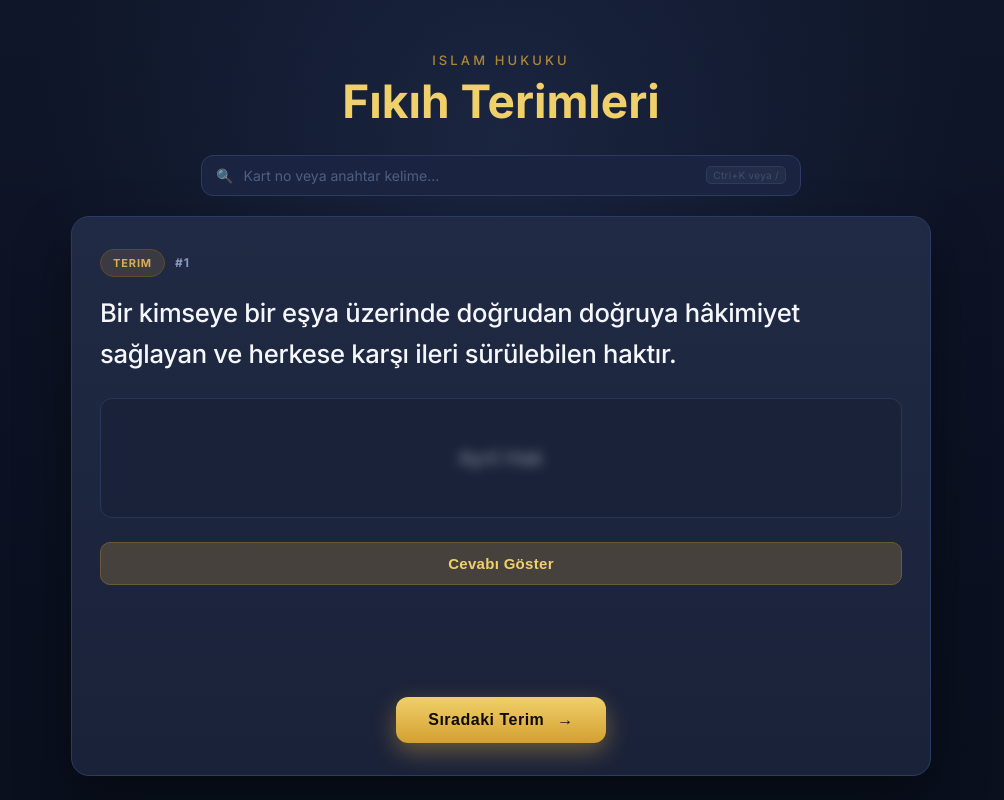
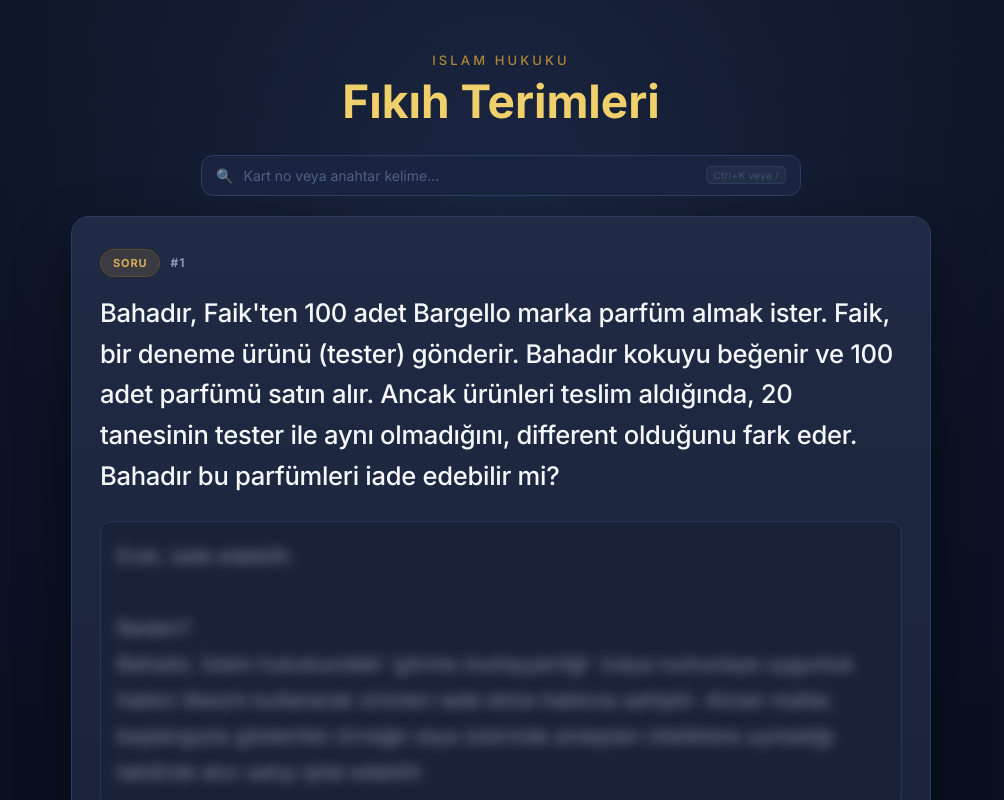
Before and after one commit to ozkanbahadir00-dev/Talib_ul_melekei_f-k-h, a React (Vite) app: page / in a window 1280 px wide. Shown: the top 800 px of the page, without its empty margins (139-1143 px from the left). Built offline with nearby package versions, Linux system fonts and the light colour scheme.

Commit message:
sort cards in descending order by ID
Agent-Logs-Url: https://github.com/ozkanbahadir00-dev/Talib_ul_melekei_f-k-h/sessions/35ea06f1-8612-44d9-830f-9927b8535ebb

Co-authored-by: ozkanbahadir00-dev <270357242+ozkanbahadir00-dev@users.noreply.github.com>

```diff
--- a/src/App.tsx
+++ b/src/App.tsx
@@ -25,7 +25,7 @@ function highlight(text: string, query: string): string {
 const sortedCards = [...studyCards].sort((a, b) => {
   const numA = parseInt(a.id.replace(/\D/g, ''), 10);
   const numB = parseInt(b.id.replace(/\D/g, ''), 10);
-  return numA - numB;
+  return numB - numA;
 });
 
 export default function App() {
```
